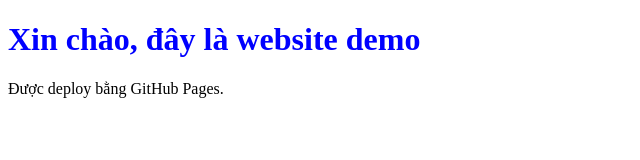
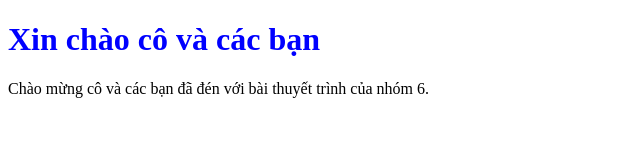
Before and after one commit to huynhvu-ui/demo-githubpages, a plain HTML site: page index.html in a window 1280 px wide. Shown: the whole page, without its empty margins (0-640 px from the left). Drawn offline with Linux system fonts and the light colour scheme.

Commit message:
Update index.html

```diff
--- a/index.html
+++ b/index.html
@@ -4,7 +4,7 @@
     <title>Demo GitHub Pages</title>
 </head>
 <body>
-    <h1 style="color:blue;">Xin chào, đây là website demo </h1>
-    <p>Được deploy bằng GitHub Pages.</p>
+    <h1 style="color:blue;">Xin chào cô và các bạn</h1>
+    <p>Chào mừng cô và các bạn đã đén với bài thuyết trình của nhóm 6.</p>
 </body>
 </html>
```
